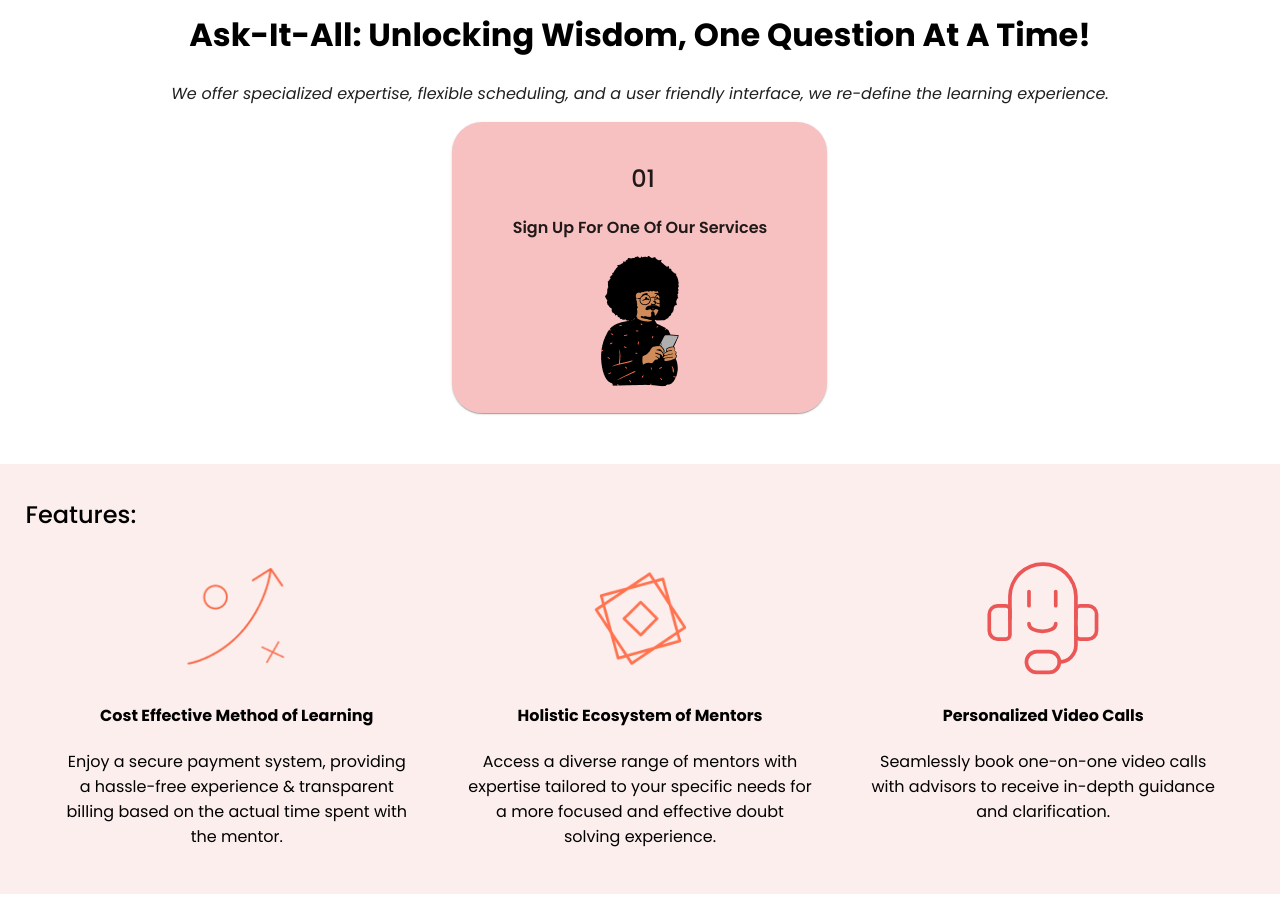
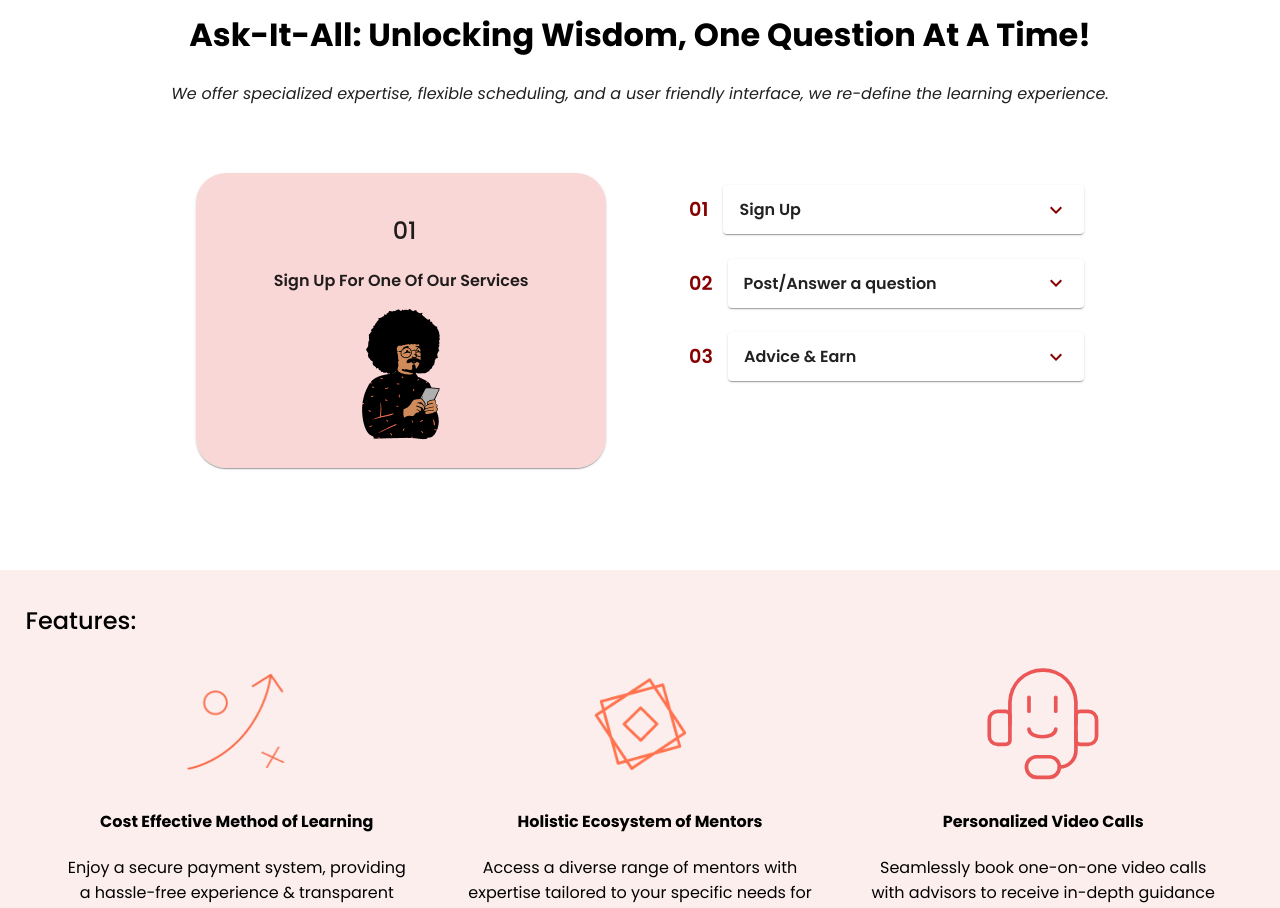
Before and after one commit to shaaz1000/ask-it-all, a React (Create React App) app: page / in a window 1280 px wide. Shown: the part 820-1728 px from the top of the page. Built offline with nearby package versions, Linux system fonts and the light colour scheme.

Commit message:
[UPDATE] Landing page stuff

```diff
--- a/src/index.scss
+++ b/src/index.scss
@@ -19,4 +19,8 @@
         justify-content: space-between;
         align-items: center;
     }
+    .flex-content-without-space {
+        display: flex;
+        align-items: center;
+    }
 }
--- a/src/pages/Website/_Website.scss
+++ b/src/pages/Website/_Website.scss
@@ -98,21 +98,52 @@
       margin: 0 auto;
     }
     .content-container {
+      padding: 5% 0;
       display: flex;
-      justify-content: space-around;
+      justify-content: space-evenly;
+      .steps {
+        display: flex;
+        height: -moz-fit-content;
+        height: fit-content;
+        width: 40%;
+        flex-direction: column;
+        text-align: left;
+        .flex-content-without-space {
+          margin: 3% 0;
+          .MuiPaper-root{
+            width: 100%;
+          }
+        }
+        p {
+          margin: auto 15px;
+          font-size: larger;
+          color: #860000;
+        }
+        .icon-color {
+          color: #860000;
+        }
+        .MuiAccordionDetails-root {
+          color: #5F5F5F;
+          font-size: small;
+        }
+      }
+      .img-card {
+        width: 40%;
+        .MuiPaper-root {
+          border-radius: 30px;
+        }
         .card {
+          border-radius: 30px;
           text-align: center;
           padding: 5% 8%;
-        background-color: #eb57575d;
+          background-color: #eb57573c;
           .wrapped-text {
             padding: 0 2%;
           }
         }
       }
-    .MuiPaper-root {
-      width: 40%;
-      border-radius: 30px;
     }
+
     .subtext {
       color: #202020;
     }
--- a/src/pages/Website/index.js
+++ b/src/pages/Website/index.js
@@ -1,6 +1,13 @@
 import React from "react";
 import "./_Website.scss";
-import { Card, IconButton, Stack } from "@mui/material";
+import {
+  Accordion,
+  AccordionDetails,
+  AccordionSummary,
+  Card,
+  IconButton,
+  Stack,
+} from "@mui/material";
 import Frame4_1 from "../../static/assets/svg/frames/frame4_1.png";
 import Frame4_2 from "../../static/assets/svg/frames/Frame4_2.png";
 import Frame4_3 from "../../static/assets/svg/frames/Frame4_3.png";
@@ -8,7 +15,7 @@ import Frame6_1 from "../../static/assets/svg/frames/Frame6_1.png";
 import Button from "../../components/reusable/button/Button";
 import Footer from "./Footer";
 import UserInfo from "../../components/userInfo";
-import { East, West } from "@mui/icons-material";
+import { East, ExpandMore, West } from "@mui/icons-material";
 import Frame2 from "../../static/assets/png/Frame_2.png";
 import {
   ICON_CALL,
@@ -76,6 +83,7 @@ function Website() {
             friendly interface, we re-define the learning experience.
           </p>
           <div className="content-container">
+            <div className="img-card">
               <Card>
                 <div className="card">
                   <h2>01</h2>
@@ -85,6 +93,48 @@ function Website() {
                   <img src={Frame6_1} />
                 </div>
               </Card>
+            </div>
+            <div className="steps">
+              <div className="flex-content-without-space">
+                <p className="poppins-semibold">01</p>
+                <Accordion>
+                  <AccordionSummary
+                    className="poppins-semibold"
+                    expandIcon={<ExpandMore className="icon-color" />}
+                  >
+                    Sign Up
+                  </AccordionSummary>
+                  <AccordionDetails>
+                    Sign up for one of our affordable subscription play which
+                    offer a variety of options to fit your unique needs.
+                  </AccordionDetails>
+                </Accordion>
+              </div>
+              <div className="flex-content-without-space">
+                <p className="poppins-semibold">02</p>
+                <Accordion>
+                  <AccordionSummary
+                    className="poppins-semibold"
+                    expandIcon={<ExpandMore className="icon-color" />}
+                  >
+                    Post/Answer a question
+                  </AccordionSummary>
+                  <AccordionDetails>Post/Answer a question</AccordionDetails>
+                </Accordion>
+              </div>
+              <div className="flex-content-without-space">
+                <p className="poppins-semibold">03</p>
+                <Accordion>
+                  <AccordionSummary
+                    className="poppins-semibold"
+                    expandIcon={<ExpandMore className="icon-color" />}
+                  >
+                    Advice & Earn
+                  </AccordionSummary>
+                  <AccordionDetails></AccordionDetails>
+                </Accordion>
+              </div>
+            </div>
           </div>
         </div>
       </div>
```
Lines whose indentation alone changed are shown as unchanged.
